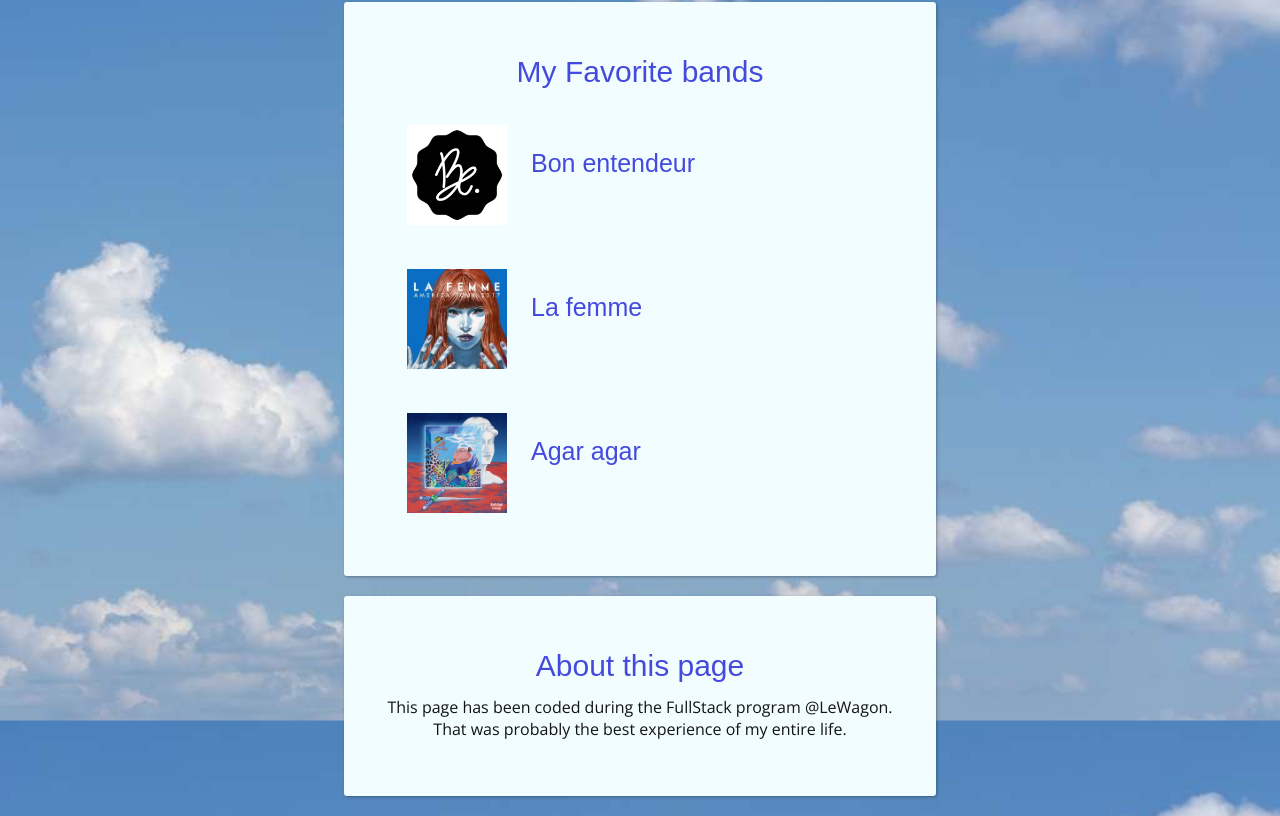
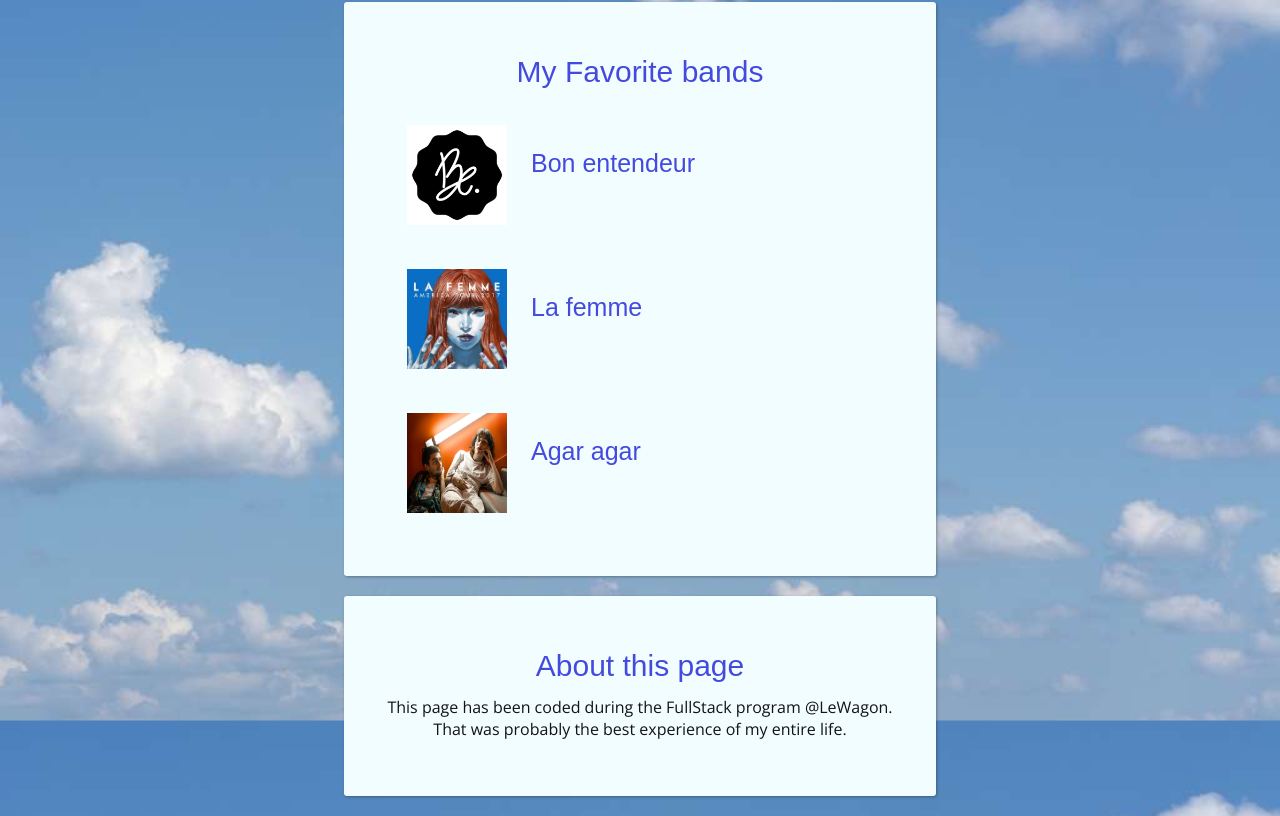
Before and after one commit to henriclrs/profile, a plain HTML site: page index.html in a window 1280 px wide. Shown: the part 1837-2653 px from the top of the page. Drawn offline with nearby package versions, Linux system fonts and the light colour scheme.

Commit message:
modif image .jpeg

```diff
--- a/index.html
+++ b/index.html
@@ -96,7 +96,7 @@
             </tr>
             <tr>
               <td>
-                <img src="images/agar.jpeg" alt="" class="img-music">
+                <img src="images/agar.jpg" alt="" class="img-music">
               </td>
               <td>
                 <h3>Agar agar</h3>
```
Also changed, not shown: images/agar.jpeg (deleted), images/agar.jpg (added), 1 other file.
